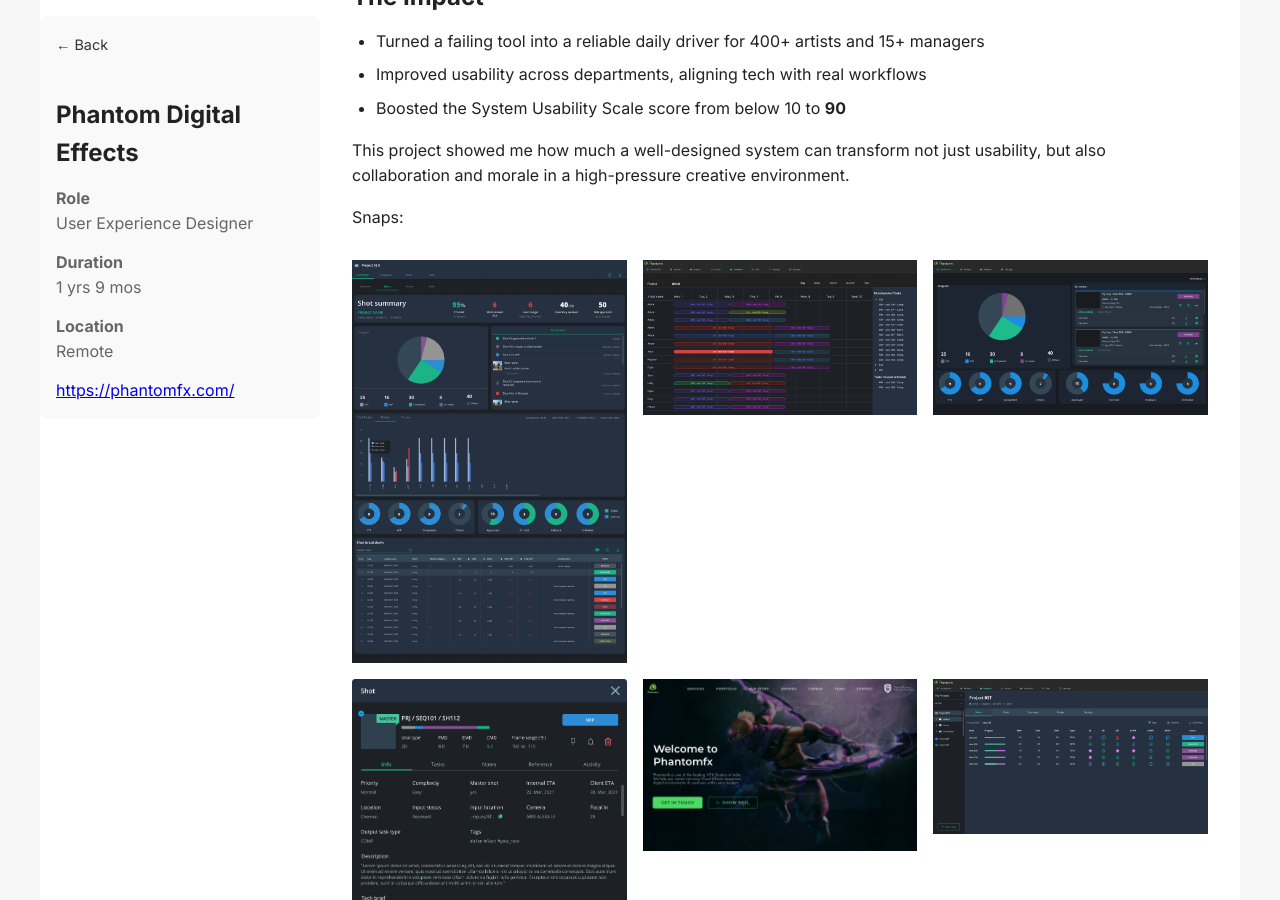
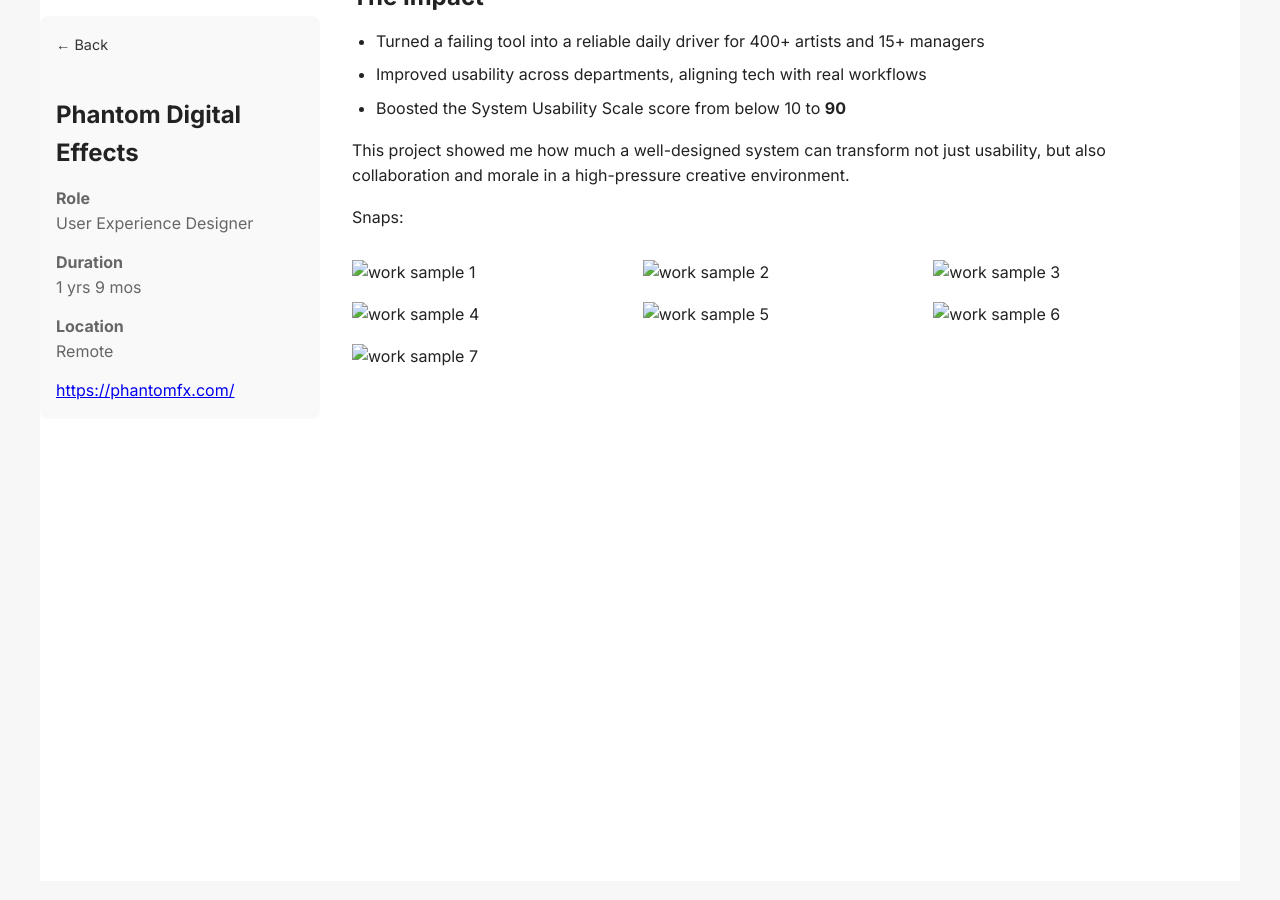
Before and after one commit to thamizh5197/thamizh5197.github.io, a Jekyll site: the page built from _projects/phantomfx-ux.md, in a window 1280 px wide and 900 px high, scrolled down 635 px. Built offline with Jekyll 4.4.1, drawn with Linux system fonts in a browser that asks for light colours.

Commit message:
bug fix 1

```diff
--- a/_data/bio.yml
+++ b/_data/bio.yml
@@ -3,10 +3,10 @@ email: thamizh.selvan.va@gmail.com
 phone: +91-9791864186
 total_experience: 6 years
 roles: UX Designer - 4 Years Product Manager - 2 Years
-resume: /resume.pdf
+resume: resume.pdf
 socials:
   - name: LinkedIn
     url: https://www.linkedin.com/in/thamizhxd/
   - name: GitHub
     url: https://github.com/thamizh5197
-photo: /assets/images/profile.jpeg
+photo: assets/images/profile.jpeg
--- a/_projects/phantomfx-ux.md
+++ b/_projects/phantomfx-ux.md
@@ -39,11 +39,11 @@ This project showed me how much a well-designed system can transform not just us
 Snaps:
 
 <div class="collage">
-  <img src="/screens/pfx summary.jpg" alt="work sample 1" >
-  <img src="/screens/pfx gantt chart.jpg" alt="work sample 2" >
-  <img src="/screens/pfx review page.jpg" alt="work sample 3" >
-  <img src="/screens/pfx modal.jpg" alt="work sample 4" >
-  <img src="/screens/pfx landing page.jpg" alt="work sample 5" >
-  <img src="/screens/pfx-project-view.jpg" alt="work sample 6" >
-  <img src="/screens/pfx artist db.jpg" alt="work sample 7" >
+  <img src="screens/pfx summary.jpg" alt="work sample 1" >
+  <img src="screens/pfx gantt chart.jpg" alt="work sample 2" >
+  <img src="screens/pfx review page.jpg" alt="work sample 3" >
+  <img src="screens/pfx modal.jpg" alt="work sample 4" >
+  <img src="screens/pfx landing page.jpg" alt="work sample 5" >
+  <img src="screens/pfx-project-view.jpg" alt="work sample 6" >
+  <img src="screens/pfx artist db.jpg" alt="work sample 7" >
 </div>
```
Also changed, not shown: _projects/Initial-career.md (+6 -6 lines), _projects/shorter-loop.md (+7 -7 lines).
